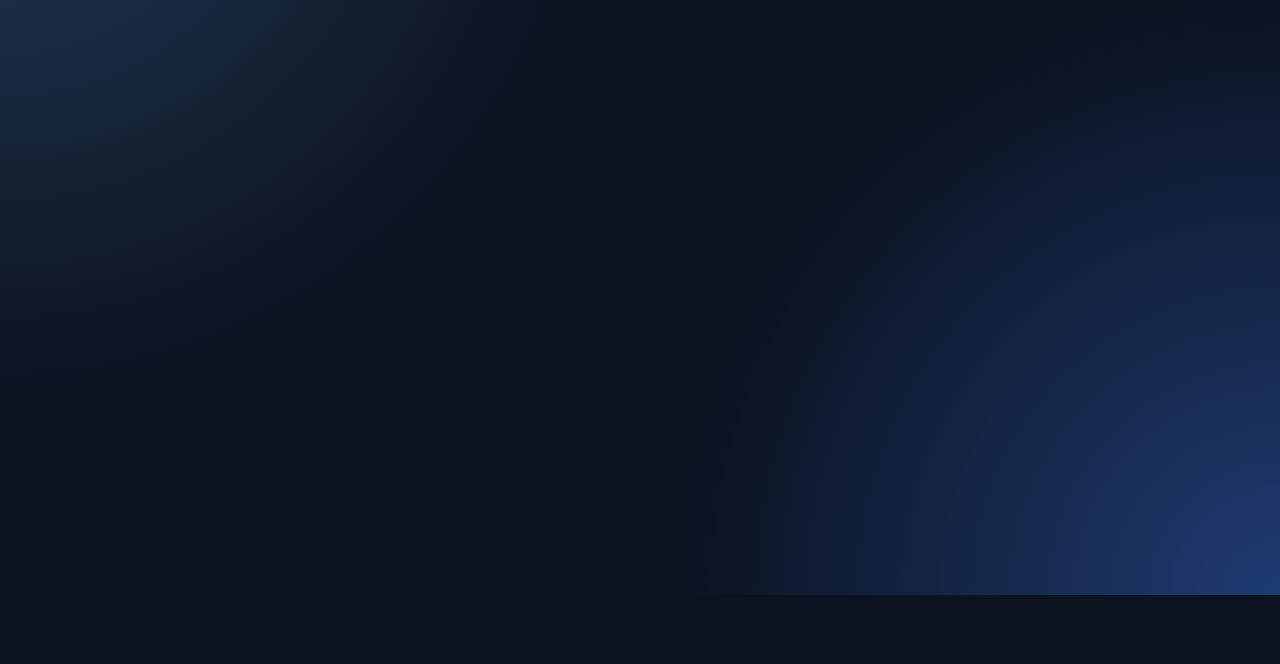
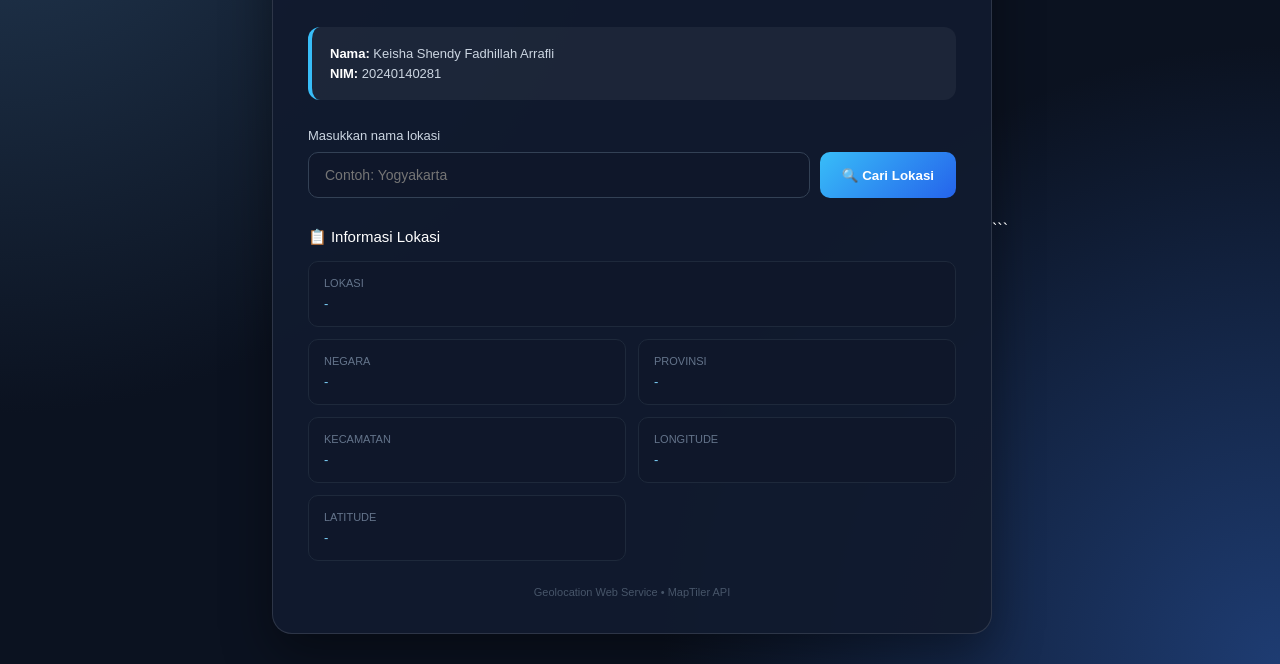
Before and after one commit to KeishaShendy/281_WeatherApi, a website: page public/index.html in a window 1280 px wide. Shown: the part 205-869 px from the top of the page. Before the commit the page ends 800 px from the top, so only its background shows below. Drawn offline with Linux system fonts and the light colour scheme.

Commit message:
Menambahkan fungsi pencarian lokasi dan tampilan responsif

````diff
--- a/public/index.html
+++ b/public/index.html
@@ -210,3 +210,153 @@
         }
     </style>
 </head>
+
+<body>
+
+    <div class="container">
+
+        <div class="card">
+
+            <div class="header">
+                <div class="icon">📍</div>
+
+                <h1>GeoFind</h1>
+
+                <div class="subtitle">
+                    Pencarian informasi lokasi berbasis Geolocation API
+                </div>
+            </div>
+
+            <div class="identity">
+                <p>
+                    <strong>Nama:</strong>
+                    Keisha Shendy Fadhillah Arrafli
+                </p>
+
+                <p>
+                    <strong>NIM:</strong>
+                    20240140281
+                </p>
+            </div>
+
+            <div class="search-area">
+
+                <label for="lokasi">
+                    Masukkan nama lokasi
+                </label>
+
+                <div class="search-box">
+                    <input
+                    id="lokasi"
+                    type="text"
+                    placeholder="Contoh: Yogyakarta"
+                >
+
+                    <button onclick="cari()">
+                        🔍 Cari Lokasi
+                    </button>
+                </div>
+
+            </div>
+
+            <div class="hasil">
+
+                <div class="hasil-title">
+                    📋 Informasi Lokasi
+                </div>
+
+                <div class="result-grid">
+
+                    <div class="result-item full">
+                        <span class="result-label">LOKASI</span>
+                        <span class="result-value" id="hLokasi">-</span>
+                    </div>
+
+                    <div class="result-item">
+                        <span class="result-label">NEGARA</span>
+                        <span class="result-value" id="hNegara">-</span>
+                    </div>
+
+                    <div class="result-item">
+                        <span class="result-label">PROVINSI</span>
+                        <span class="result-value" id="hProvinsi">-</span>
+                    </div>
+
+                    <div class="result-item">
+                        <span class="result-label">KECAMATAN</span>
+                        <span class="result-value" id="hKecamatan">-</span>
+                    </div>
+
+                    <div class="result-item">
+                        <span class="result-label">LONGITUDE</span>
+                        <span class="result-value" id="hLon">-</span>
+                    </div>
+
+                    <div class="result-item">
+                        <span class="result-label">LATITUDE</span>
+                        <span class="result-value" id="hLat">-</span>
+                    </div>
+
+                </div>
+            </div>
+
+            <div class="footer">
+                Geolocation Web Service • MapTiler API
+            </div>
+
+        </div>
+
+    </div>
+
+
+    <script>
+        function cari() {
+
+            const q = document.getElementById("lokasi").value;
+
+            if (!q.trim()) {
+                alert("Silakan masukkan lokasi terlebih dahulu.");
+                return;
+            }
+
+            fetch("/api/lokasi?q=" + encodeURIComponent(q))
+                .then(res => {
+
+                    if (!res.ok) {
+                        throw new Error("Gagal mengambil data");
+                    }
+
+                    return res.json();
+                })
+
+                .then(data => {
+
+                    document.getElementById("hLokasi").innerText =
+                        data.lokasi || "-";
+
+                    document.getElementById("hNegara").innerText =
+                        data.negara || "-";
+
+                    document.getElementById("hProvinsi").innerText =
+                        data.provinsi || "-";
+
+                    document.getElementById("hKecamatan").innerText =
+                        data.kecamatan || "-";
+
+                    document.getElementById("hLon").innerText =
+                        data.longitude || "-";
+
+                    document.getElementById("hLat").innerText =
+                        data.latitude || "-";
+                })
+
+                .catch(error => {
+                    console.error(error);
+                    alert("Lokasi tidak ditemukan atau terjadi kesalahan pada API.");
+                });
+        }
+    </script>
+
+</body>
+</html>
+```
````
